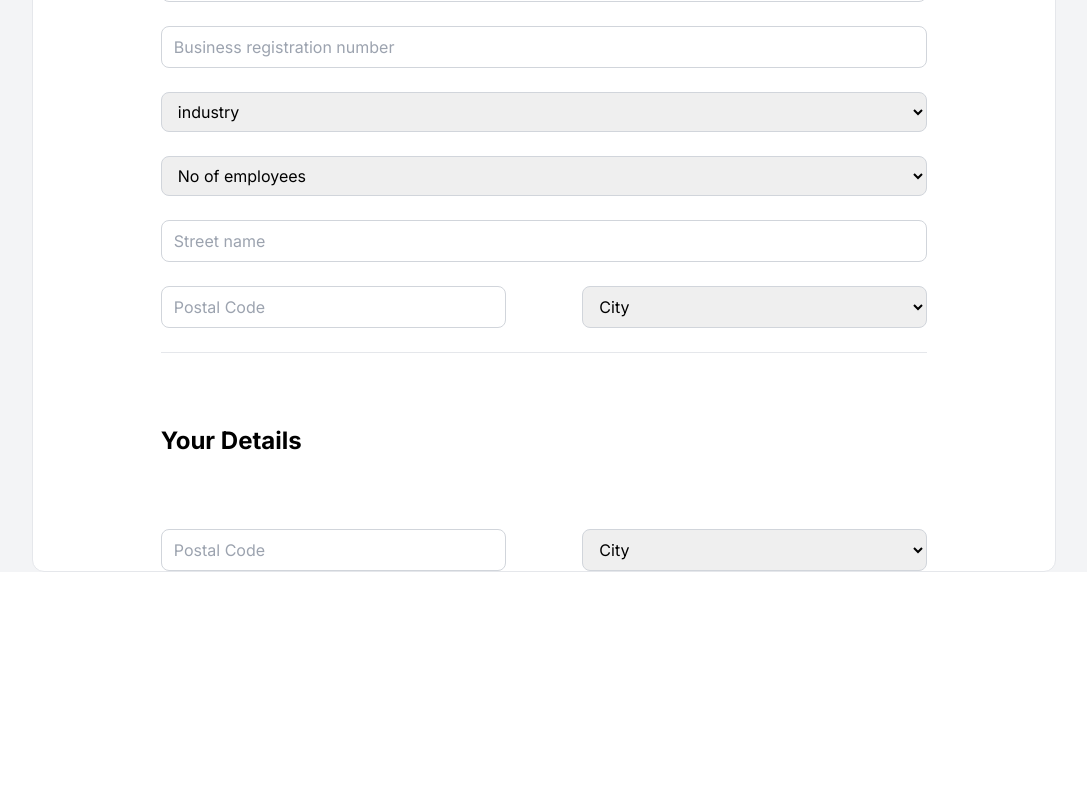
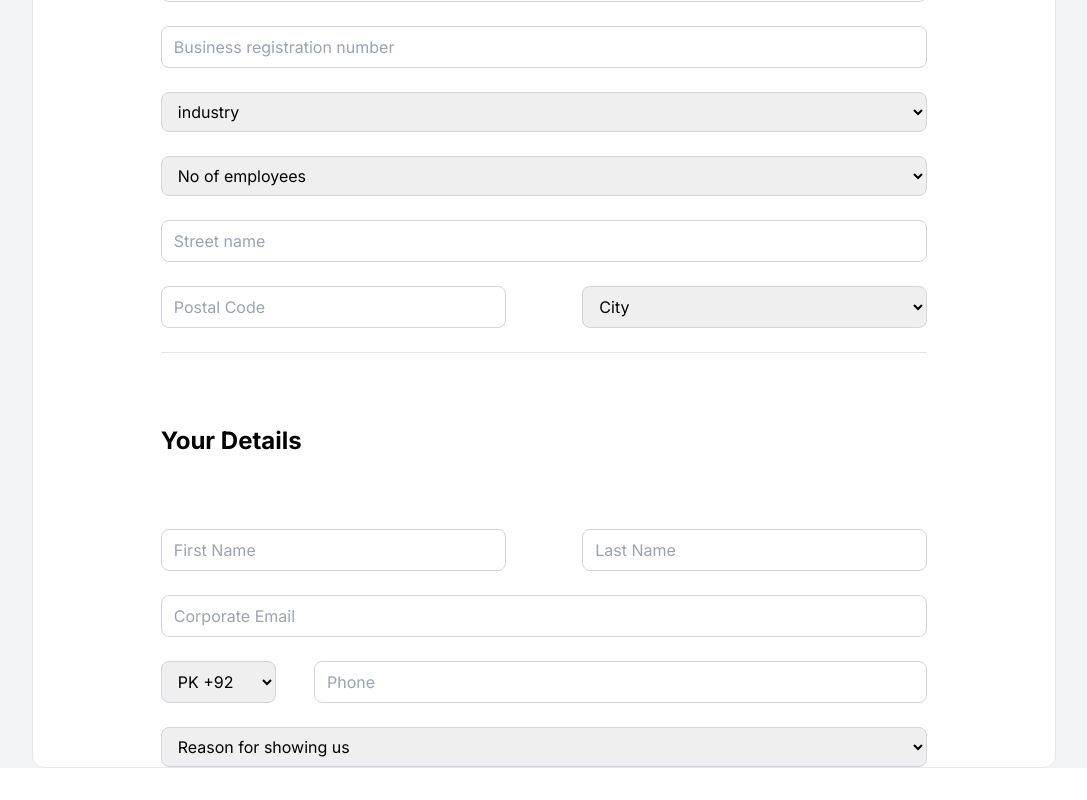
Before and after one commit to MBilalShaikh2003/FoodPanda, a Next.js app: page /Restaurant-signup in a window 1280 px wide. Shown: the part 544-1344 px from the top of the page, without its empty margins (96-1183 px from the left). Before the commit the page ends 1148 px from the top, so only its background shows below. Built offline with nearby package versions, Linux system fonts and the light colour scheme.

Commit message:
Building the restaurant side of foodpanda

```diff
--- a/src/app/Restaurant-signup/page.jsx
+++ b/src/app/Restaurant-signup/page.jsx
@@ -2,7 +2,7 @@ import RestAuthForm from '@/components/RestAuthForm';
 import React from 'react'
 
 const page = () => {
-    return <RestAuthForm mode="Restaurant-signup" />;
+    return <RestAuthForm mode="restaurant-signup" />;
 }
 
 export default page
--- a/src/components/Body.jsx
+++ b/src/components/Body.jsx
@@ -3,10 +3,13 @@ import bigpanda from '/public/bigpanda.png';
 import vendor from '/public/vendor.png';
 
 import CitiesCard from '@/components/CitiesCard';
-import karachi from '/public/Karachi.png'
+import Karachi from '/public/Karachi.png'
 import Lahore from '/public/Lahore.png'
 import Islamabad from '/public/Islamabad.png'
 import Faisalabad from '/public/Faisalabad.png'
+import Rawalpindi from '/public/Rawalpindi.jpg'
+import Abbottabad from '/public/Abbottabad.png'
+
 import Office from '/public/office.png'
 
 
@@ -73,19 +76,19 @@ const Body = () => {
 
             <div className="p-4 bg-gray-100">
                 <div className="grid grid-cols-2 gap-4 sm:grid-cols-3 lg:grid-cols-4">
-                    <CitiesCard src={karachi} alt="Karachi City" cityName="Karachi" />
+                    <CitiesCard src={Karachi} alt="Karachi City" cityName="Karachi" />
                     <CitiesCard src={Islamabad} alt="Islamabad City" cityName="Islamabad" />
                     <CitiesCard src={Lahore} alt="Lahore City" cityName="Lahore" />
                     <CitiesCard src={Faisalabad} alt="Faisalabad City" cityName="Faisalabad" />
-                    <CitiesCard src={karachi} alt="Karachi City" cityName="Karachi" />
+                    <CitiesCard src={Rawalpindi} alt="Karachi City" cityName="Rawalpindi" />
+                    <CitiesCard src={Abbottabad} alt="Islamabad City" cityName="Abbottabad" />
+                    <CitiesCard src={Lahore} alt="Lahore City" cityName="Lahore" />
+                    <CitiesCard src={Faisalabad} alt="Faisalabad City" cityName="Faisalabad" />
+                    <CitiesCard src={Karachi} alt="Karachi City" cityName="Karachi" />
                     <CitiesCard src={Islamabad} alt="Islamabad City" cityName="Islamabad" />
                     <CitiesCard src={Lahore} alt="Lahore City" cityName="Lahore" />
                     <CitiesCard src={Faisalabad} alt="Faisalabad City" cityName="Faisalabad" />
-                    <CitiesCard src={karachi} alt="Karachi City" cityName="Karachi" />
-                    <CitiesCard src={Islamabad} alt="Islamabad City" cityName="Islamabad" />
-                    <CitiesCard src={Lahore} alt="Lahore City" cityName="Lahore" />
-                    <CitiesCard src={Faisalabad} alt="Faisalabad City" cityName="Faisalabad" />
-                    <CitiesCard src={karachi} alt="Karachi City" cityName="Karachi" />
+                    <CitiesCard src={Karachi} alt="Karachi City" cityName="Karachi" />
                     <CitiesCard src={Islamabad} alt="Islamabad City" cityName="Islamabad" />
                     <CitiesCard src={Lahore} alt="Lahore City" cityName="Lahore" />
                     <CitiesCard src={Faisalabad} alt="Faisalabad City" cityName="Faisalabad" />
--- a/src/components/CitiesCard.jsx
+++ b/src/components/CitiesCard.jsx
@@ -2,7 +2,7 @@ import Image from "next/legacy/image";
 
 const CitiesCard = ({ src, alt, cityName }) => {
   return (
-    <div className="relative w-full h-64 overflow-hidden rounded-lg shadow-lg">
+    <div className="relative w-full h-64 overflow-hidden rounded-2xl shadow-lg">
       <Image
         src={src}
         alt={alt}
@@ -10,7 +10,7 @@ const CitiesCard = ({ src, alt, cityName }) => {
         objectFit="cover"
         className="absolute inset-0"
       />
-      <div className="absolute bottom-0 left-0 right-0 bg-black bg-opacity-50 p-2 text-white text-center">
+      <div className="absolute bottom-2 left-3 right-15  p-2 text-black text-center bg-white w-[40%] border rounded-lg ">
         <span>{cityName}</span>
       </div>
     </div>
--- a/src/components/RestAuthForm.jsx
+++ b/src/components/RestAuthForm.jsx
@@ -88,11 +88,42 @@ const RestAuthForm = () => {
             <hr />
             <h1 className="text-2xl py-12 font-bold">Your Details</h1>
             <div className="flex justify-between">
-              <input type="text" className="border-gray-300 py-2 px-3 border rounded-lg w-[45%]" placeholder="Postal Code"/>
-              <select name="" id="" className="border-gray-300 py-2 px-3 border rounded-lg w-[45%]">
-                <option value="selected">City</option>
+              <input type="text" className="border-gray-300 py-2 px-3 border rounded-lg w-[45%]" placeholder="First Name"/>
+              <input type="text" className="border-gray-300 py-2 px-3 border rounded-lg w-[45%]" placeholder="Last Name"/>
+            </div>
+            <input type="text" placeholder="Corporate Email" className="border-gray-300 py-2 px-3 border rounded-lg"/>
+            <div className="flex justify-between">
+              <select name="" id="" className="border-gray-300 py-2 px-3 border rounded-lg  w-[15%]">
+                <option value="selected"><sub>PK</sub> +92</option>
+                <option value=""><sub>PK</sub> +92</option>
+                <option value=""><sub>IN</sub> +91</option>
+                <option value=""><sub>PK</sub> +92</option>
+                <option value=""><sub>PK</sub> +92</option>
+                <option value=""><sub>PK</sub> +92</option>
+                <option value=""><sub>PK</sub> +92</option>
+                <option value=""><sub>PK</sub> +92</option>
+                <option value=""><sub>PK</sub> +92</option>
+                <option value=""><sub>PK</sub> +92</option>
+                <option value=""><sub>PK</sub> +92</option>
+                <option value=""><sub>PK</sub> +92</option>
+                <option value=""><sub>PK</sub> +92</option>
+                <option value=""><sub>PK</sub> +92</option>
+                <option value=""><sub>PK</sub> +92</option>
+                <option value=""><sub>PK</sub> +92</option>
+                <option value=""><sub>PK</sub> +92</option>
               </select>
+              <input type="number" placeholder="Phone" className="border-gray-300 py-2 px-3 border rounded-lg w-[80%]" name="number" />
             </div>
+
+            <select name="" id="" className="border-gray-300 py-2 px-3 border rounded-lg">
+              <option value="selected">Reason for showing us </option>
+              <option value="">Reason for choosing us </option>
+              <option value="">Employee Meal Programs (e.g: Overtime, Weekly or Monthly Allowance)  </option>
+              <option value="">Events, Catering & Large orders </option>
+              <option value="">Rewards, Recognition & Gifts </option>
+              <option value="">Pantry % Suppliees </option>
+            </select>
+
         </form>
         </div>
       </div>
```
Also changed, not shown: public/Abbottabad.png (added), public/Rawalpindi.jpg (added).
